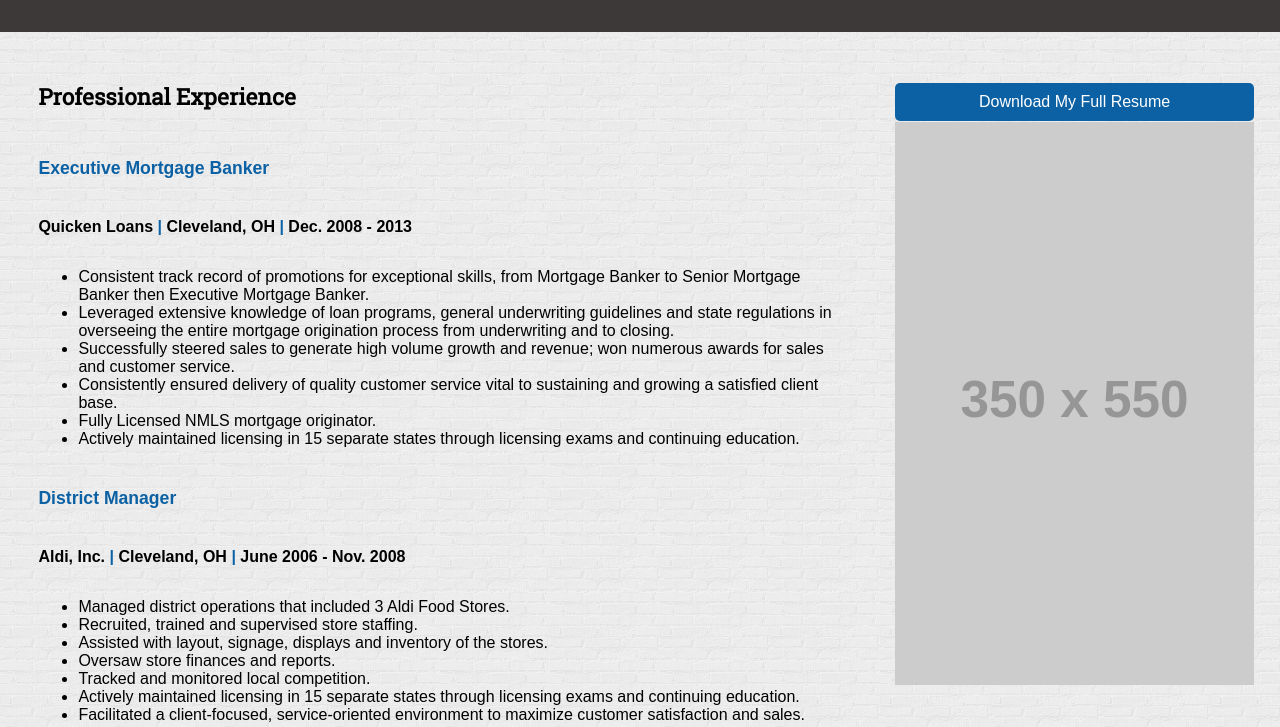
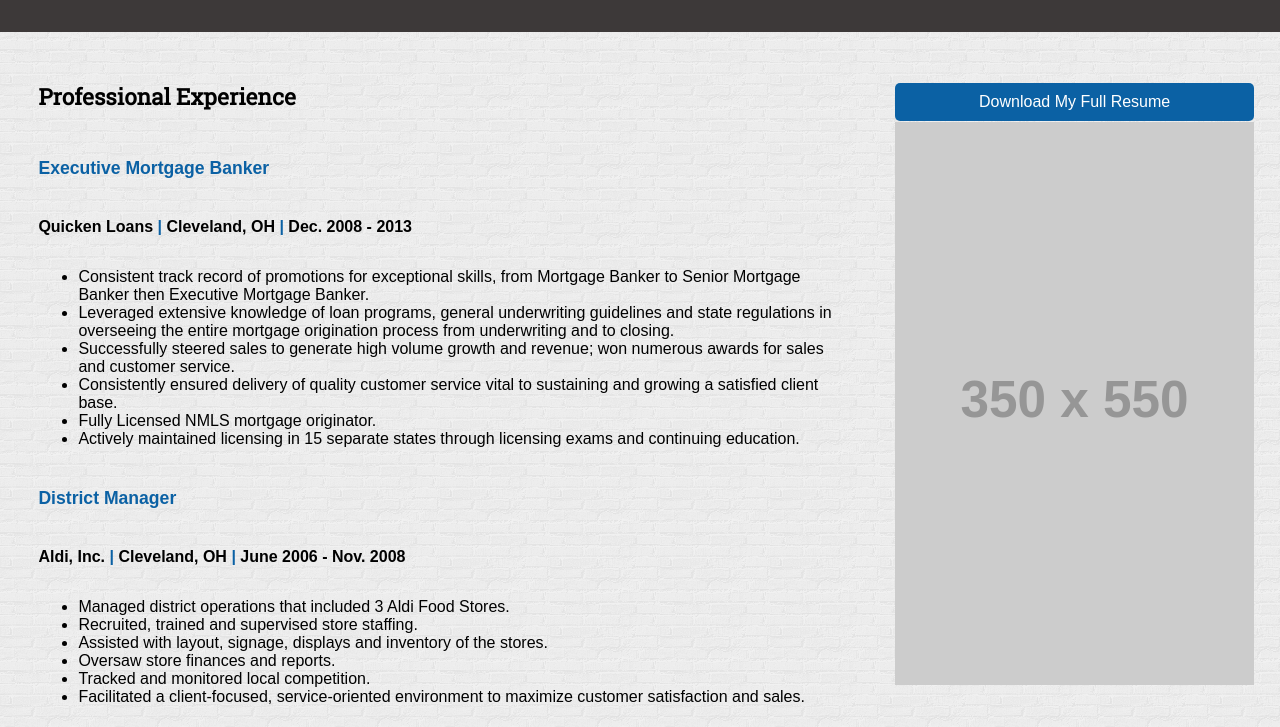
Before and after one commit to tonytermine/resume, a plain HTML site: page index.html in a window 1280 px wide. Shown: the part 88-815 px from the top of the page. Drawn offline with Linux system fonts and the light colour scheme; placeholder pictures from the web are drawn by us.

Commit message:
Removed <li>
typo

```diff
--- a/index.html
+++ b/index.html
@@ -44,7 +44,6 @@
 					<li>Assisted with layout, signage, displays and inventory of the stores.</li>
 					<li>Oversaw store finances and reports.</li>
 					<li>Tracked and monitored local competition.</li>
-					<li>Actively maintained licensing in 15 separate states through licensing exams and continuing education.</li>
 					<li>Facilitated a client-focused, service-oriented environment to maximize customer satisfaction and sales.</li>
 				</ul>
 				<hr>
```
